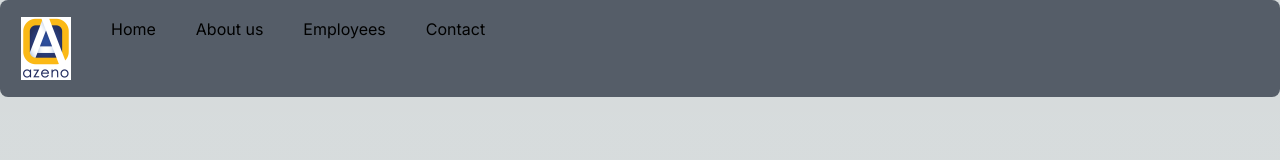
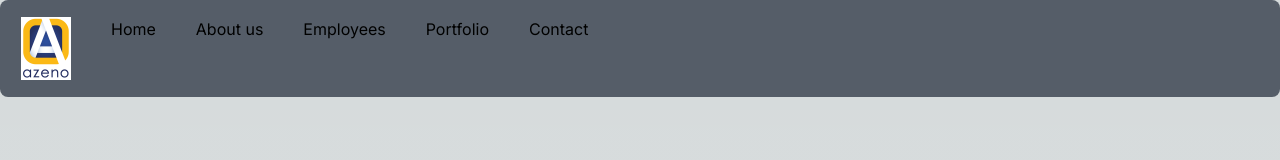
Before and after one commit to jakubmadyda/azeno_site, a Next.js app: page / in a window 1280 px wide. Shown: the top 160 px of the page. Built offline with nearby package versions, Linux system fonts and the light colour scheme; data requests are answered from the project's data file.

Commit message:
add portfolio and footer sections

```diff
--- a/src/app/(custom_layout)/layout.tsx
+++ b/src/app/(custom_layout)/layout.tsx
@@ -1,10 +1,12 @@
 import React from "react";
 import Navbar from "@/components/Navbar";
+import Footer from "@/components/Footer";
 
 function Layout({children}: { children: React.ReactNode }) {
     return <section>
         <Navbar/>
         {children}
+        <Footer/>
     </section>
 }
 
--- a/src/app/(custom_layout)/page.tsx
+++ b/src/app/(custom_layout)/page.tsx
@@ -1,6 +1,7 @@
 import About from "@/components/About";
 import Employees from "@/components/Employees";
 import FormContact from "@/components/FormContact";
+import Portfolio from "@/components/Portfolio";
 
 export default function Home() {
     return (
@@ -14,6 +15,9 @@ export default function Home() {
             <section id="employees" className="flex min-h-screen flex-col items-center justify-between p-24">
                 <Employees/>
             </section>
+            <section id="portfolio" className="flex min-h-screen flex-col items-center justify-between p-24">
+                <Portfolio/>
+            </section>
             <section id="form" className="flex min-h-screen flex-col items-center justify-between p-24">
                 <FormContact/>
             </section>
--- /dev/null
+++ b/src/components/Footer.tsx
@@ -0,0 +1,7 @@
+function Footer() {
+    return (
+        <div className="max-w-5xl m-auto mb-20">Footer</div>
+    );
+}
+
+export default Footer;
--- a/src/components/Navbar.tsx
+++ b/src/components/Navbar.tsx
@@ -8,6 +8,7 @@ function Navbar() {
             <a href="#home">Home</a>
             <a href="#about">About us</a>
             <a href="#employees">Employees</a>
+            <a href="#portfolio">Portfolio</a>
             <a href="#form">Contact</a>
         </nav>
     );
--- /dev/null
+++ b/src/components/Portfolio.tsx
@@ -0,0 +1,7 @@
+function Portfolio() {
+    return (
+        <div>Portfolio</div>
+    );
+}
+
+export default Portfolio;
```
Lines whose indentation alone changed are shown as unchanged.
